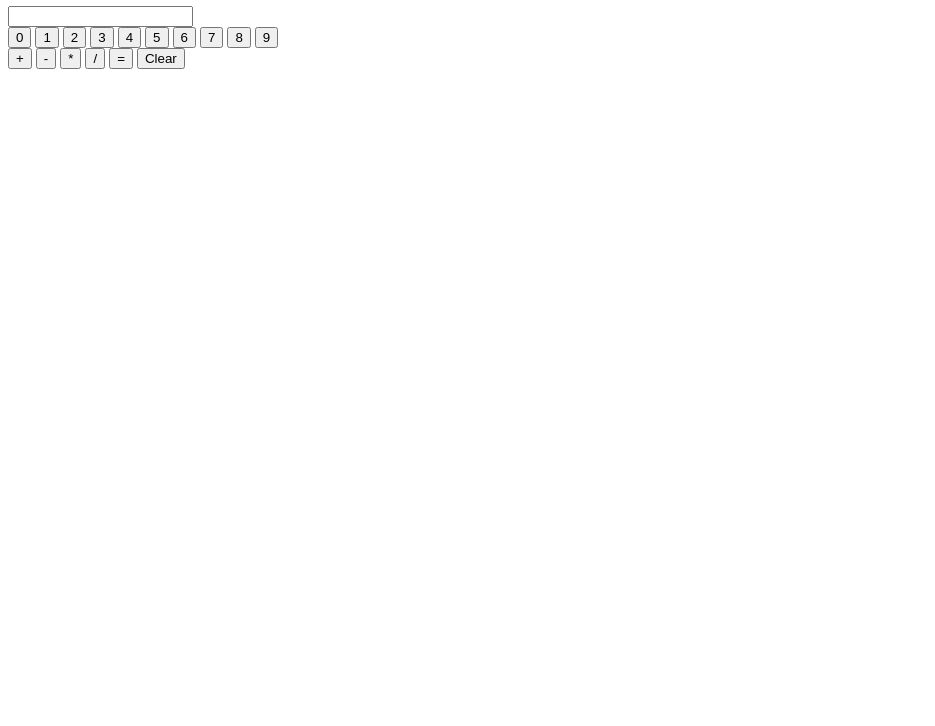
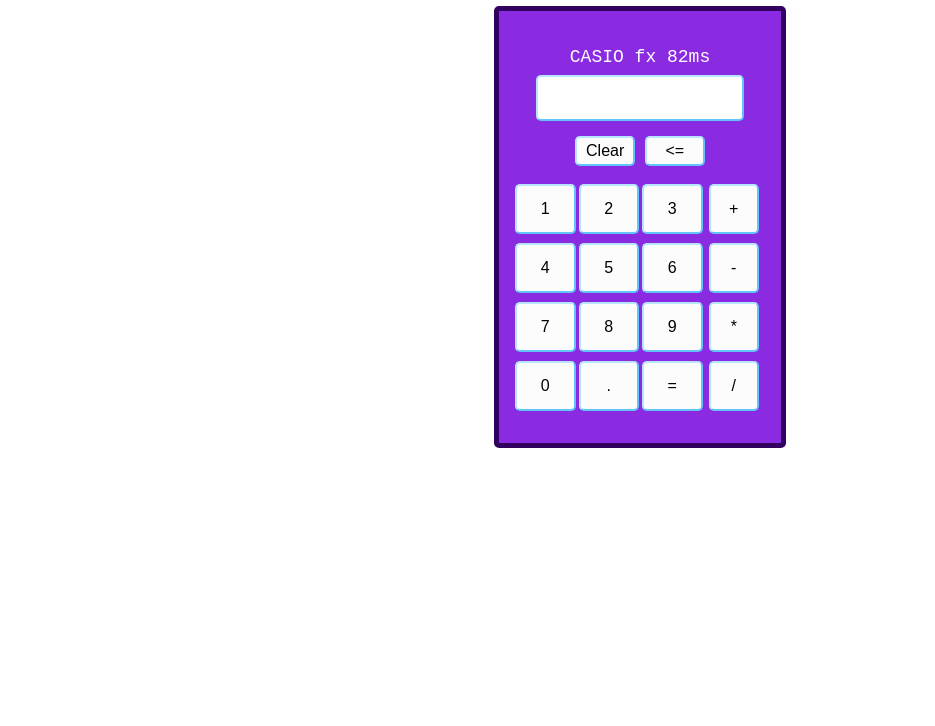
Before and after one commit to dadosdidaticos/calculadora, a plain HTML site: page index.html in a window 1280 px wide. Shown: the part 74-800 px from the top of the page, without its empty margins (0-935 px from the left). Drawn offline with Linux system fonts and the light colour scheme.

Commit message:
Adição de UI/UX

```diff
--- a/index.html
+++ b/index.html
@@ -6,33 +6,40 @@
     <link rel="stylesheet" href="style.css">
 </head>
 <body>
-    <h1>Calculadora</h1>
-    <div id="container">
-        <div class="display">
-            <input id="display" type="text">
-
+    <h1>Mini Projeto: Calculadora</h1>
+    <div class="wrapper">
+        <div id="calculadora">
+            <span id="title">CASIO fx 82ms</span>
+            <div class="display">
+                <input id="display" class="ui"type="text">
+                <div id="functions">
+                    <button id="clear" class="key function">Clear</button>
+                    <button id="backspace" class="key function"><=</button>
+                </div>
+            </div>
+            <div id="numpad">
+                <div id="numbers">
+                    <button class="ui key number">1</button>
+                    <button class="ui key number">2</button>
+                    <button class="ui key number">3</button>
+                    <button class="ui key number">4</button>
+                    <button class="ui key number">5</button>
+                    <button class="ui key number">6</button>
+                    <button class="ui key number">7</button>
+                    <button class="ui key number">8</button>
+                    <button class="ui key number">9</button>
+                    <button class="ui key number">0</button>
+                    <button class="ui key operator">.</button>
+                    <button id="operate" class="ui key function">=</button>
+                </div>
+                <div id="operators">
+                    <button class="ui key operator">+</button>
+                    <button class="ui key operator">-</button>
+                    <button class="ui key operator">*</button>
+                    <button class="ui key operator">/</button>
+                </div>
+            </div>
         </div>
-        <div id="numbers">
-            <button class="key number">0</button>
-            <button class="key number">1</button>
-            <button class="key number">2</button>
-            <button class="key number">3</button>
-            <button class="key number">4</button>
-            <button class="key number">5</button>
-            <button class="key number">6</button>
-            <button class="key number">7</button>
-            <button class="key number">8</button>
-            <button class="key number">9</button>
-        </div>
-        <div id="operators">
-            <button class="key operator">+</button>
-            <button class="key operator">-</button>
-            <button class="key operator">*</button>
-            <button class="key operator">/</button>
-            <button id="operate" class="function">=</button>
-            <button id="clear" class="function">Clear</button>
-        </div>
-
     </div>
     <script src="javascript.js"></script>
 
--- a/javascript.js
+++ b/javascript.js
@@ -60,7 +60,6 @@ function getResult(){
     displayValue=numbers[0]
     for (let i = 1;i<numbers.length;i++){
         displayValue = operate(operators[i-1],parseFloat(displayValue),parseFloat(numbers[i]))
-        console.log(displayValue)
     }
     display.value = displayValue
     displayValue = ''
@@ -71,18 +70,30 @@ function clear(){
     display.value = ''
 }
 
+function popLastInput(){
+    let displayValueArr=displayValue.split('')
+    displayValueArr.pop()
+    displayValue = displayValueArr.join('')
+    display.value = displayValue
+    console.log(displayValue)
+}
+
+function keyboardGetResult(e){
+    e.key=='Enter' ? getResult() : undefined
+}
+
 let numbers=[]
 let operators=[]
+let displayValue = ''
 
-let displayValue = ''
-const numberKeys = document.querySelectorAll('.key.number')
-const operatorKeys = document.querySelectorAll('.key.operator')
-
+const operatorKeys = document.querySelectorAll('.key.operator, .key.number')
 const display = document.querySelector('#display')
 const equalKey = document.querySelector('#operate')
 const clearKey = document.querySelector('#clear')
+const backspaceKey = document.querySelector('#backspace')
 
-numberKeys.forEach((key)=> key.addEventListener('click',getKeyValue))
 operatorKeys.forEach((key)=> key.addEventListener('click',getKeyValue))
 clearKey.addEventListener('click',clear)
 equalKey.addEventListener('click',getResult)
+backspaceKey.addEventListener('click',popLastInput)
+document.addEventListener('keypress',keyboardGetResult)
--- a/style.css
+++ b/style.css
@@ -0,0 +1,116 @@
+body{
+    text-align: center;
+    font-family:'Courier New', Courier, monospace;
+}
+
+span#title{
+    color: white;
+    font-size: 18px;
+    text-align: end;
+    margin: 8px;
+
+}
+.wrapper{
+    display: flex;
+    justify-content: center;
+}
+#calculadora{
+    padding: 16px;
+    background-color: blueviolet;
+    border: 5px;
+    border-style: solid;
+    border-color: rgb(50, 1, 95);
+    border-radius: 5px;
+    width: 250px;
+    height: 400px;
+    display: flex;
+    flex-direction: column;
+    justify-content: center;
+    align-items: center;
+}
+
+div#numpad{
+    display: flex;
+}
+div#numbers{
+    display: flex;
+    flex-wrap: wrap;
+    justify-content: space-evenly;
+    flex: 3;
+    gap: 3px;
+}
+
+div#operators{
+    display: flex;
+    flex-direction: column;
+    justify-content: space-between;
+    align-items: center;
+    gap: 3px;
+    flex:1;
+}
+
+div#functions > button{
+    width: 60px;
+    height: 30px;
+}
+
+.ui{
+    border-radius: 5px;
+    border: 2px;
+    border-style: solid;
+    border-top-color: rgb(183, 229, 255);
+    border-left-color: rgb(183, 229, 255);
+    border-bottom-color:rgb(99, 196, 252);
+    border-right-color:rgb(99, 196, 252);
+}
+
+button{
+    width: 50px;
+    height: 50px;
+    flex: 1 0 auto;
+    font-size:16px;
+    margin-top: 3px;
+    margin-bottom: 3px;
+    cursor: pointer;
+    transition: ease-in 100ms;
+    background-color: rgb(252, 252, 252);
+    border-radius: 5px;
+    border: 2px;
+    border-style: solid;
+    border-top-color: rgb(183, 229, 255);
+    border-left-color: rgb(183, 229, 255);
+    border-bottom-color:rgb(99, 196, 252);
+    border-right-color:rgb(99, 196, 252);
+}
+
+button:hover{
+    transform: scale(110%);
+    border-color: rgb(194, 157, 255);
+    border-radius: 5px;
+    box-shadow: 0px 0px 2px rgb(254, 254, 255) ;
+
+}
+
+input#display{
+    border-radius: 5px;
+    width: 200px;
+    height: 40px;
+    margin-bottom: 6px;
+    font-size: 20px;
+}
+
+input#display:focus{
+    outline: none;
+    border-color: rgb(194, 157, 255);
+    border-radius: 5px;
+    box-shadow: 0px 0px 2px rgb(254, 254, 255)
+}
+
+div#functions{
+    margin-top: 6px;
+    margin-bottom: 12px;
+}
+
+/* button.function{
+    height: 30px;
+} */
```
